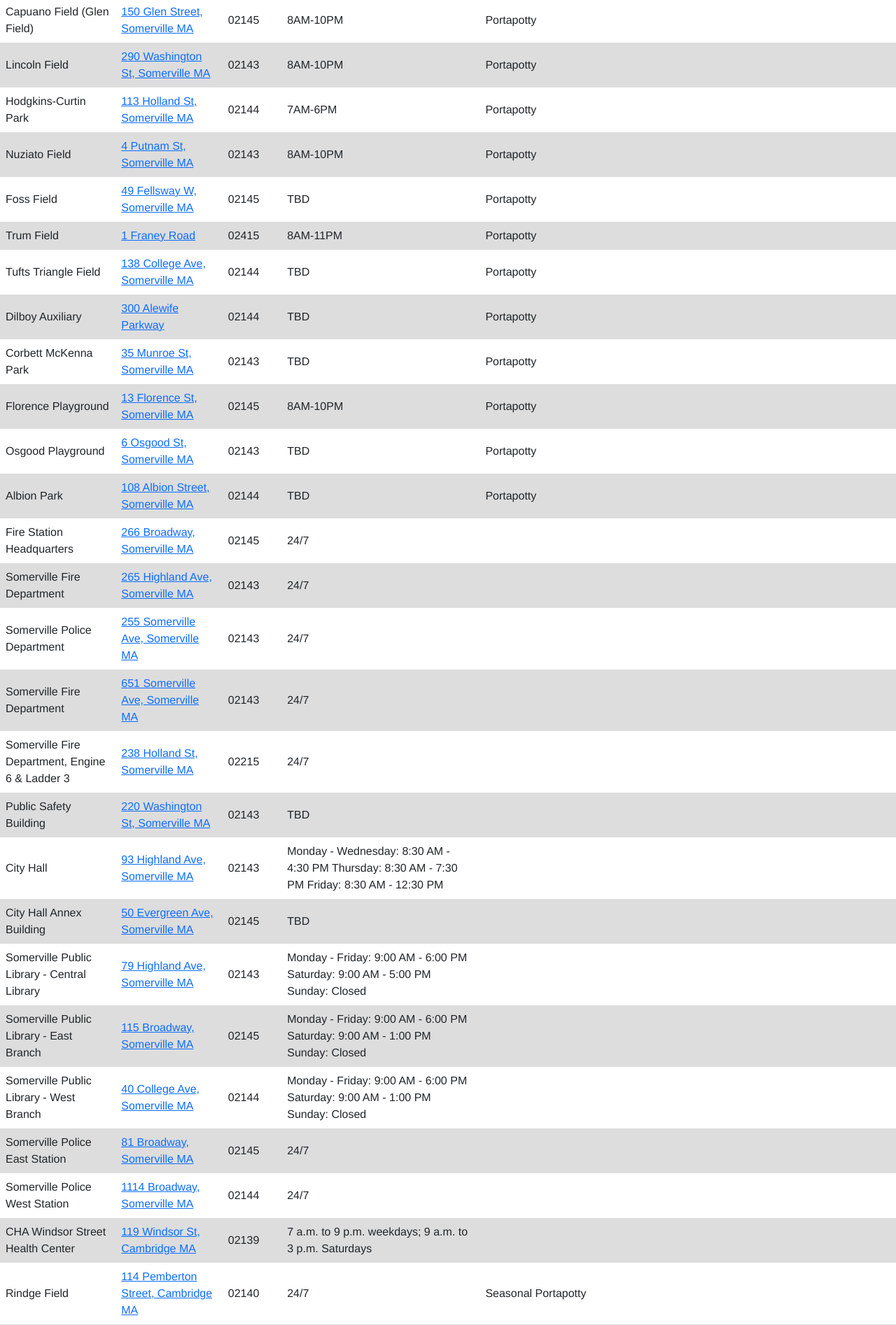
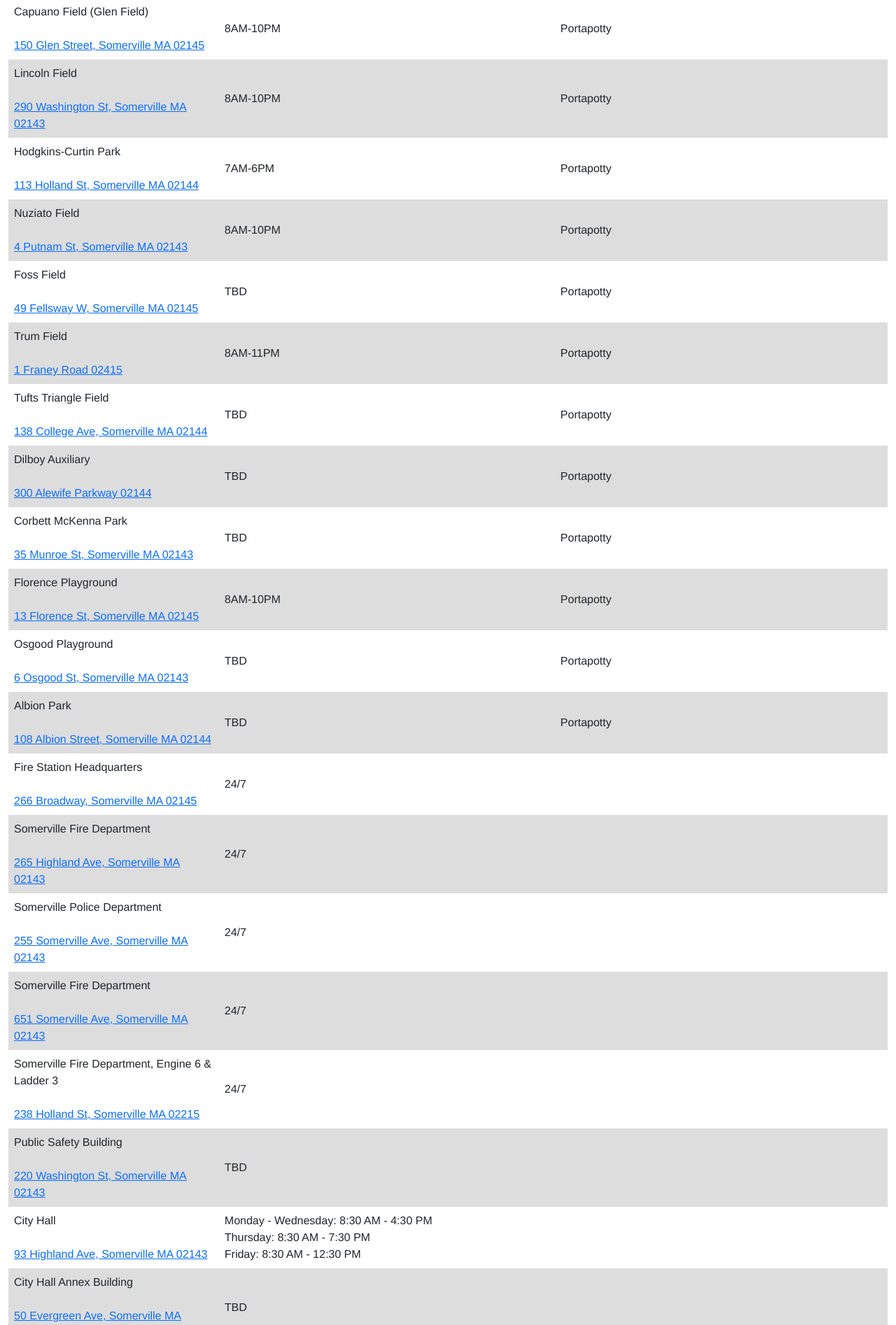
Before and after one commit to amithsaligrama/bathroomaccess, a Django app: page / in a window 1280 px wide. Shown: the part 677-2571 px from the top of the page at 70% size. Run offline with Django 3.2, Linux system fonts and the light colour scheme; data comes from the database, SQL or seed files in the repository; some libraries are stand-ins or nearby versions.

Commit message:
Tweaks for mobile usability

```diff
--- a/bathroom_map/templates/map.html
+++ b/bathroom_map/templates/map.html
@@ -2,7 +2,7 @@
 <!doctype html>
 <html lang="en">
 <head>
-  <title>Markers Map</title>
+  <title>Bathroom Access</title>
   <meta name="viewport" content="width=device-width, initial-scale=1.0">
   <link rel="stylesheet" type="text/css" href="{% static 'map.css' %}">
   <link rel="stylesheet" type="text/css" href="https://unpkg.com/leaflet@1.7.1/dist/leaflet.css">
@@ -21,7 +21,6 @@
   <script>
     function render(m) {
       var ret = "<h3>" + m.name + "</h3><br><b>Address</b>: <a target=\"_blank\" href=\"https://www.google.com/maps/search/?api=1&query=" + m.latitude + "%2C" + m.longitude + "\">" + m.address + "</a><br><b>Hours</b>: " + m.hours + "<br><b>Remarks</b>: " + m.remarks.replace(/(?:\r\n|\r|\n)/g, '<br>');;
-      console.log(ret);
       return ret;
     }
 
@@ -43,26 +42,23 @@
     {% endif %}
   </script>
 
-  <table>
+  <div class="container-fluid">
+  <table style="table-layout: auto; width: 100%;">
     <tr>
-      <th>Name</th>
-      <th>Address</th>
-      <th>Zip&nbspCode</th>
+      <th>Name and address</th>
       <th>Hours</th>
       <th>Remarks</th>
     </tr>
     <tbody>
       {% for pl in markers %}
       <tr>
-        <td>{{pl.fields.name}}</td>
-        <td><a href="https://www.google.com/maps/search/?api=1&query={{pl.fields.latitude}},{{pl.fields.longitude}}" target="_blank">{{pl.fields.address}}</a></td>
-        <td>{{pl.fields.zip}}</td>
-        <td>{{pl.fields.hours}}</td>
-        <td>{{pl.fields.remarks}}</td>
+        <td>{{pl.fields.name}}<br><br><a href="https://www.google.com/maps/search/?api=1&query={{pl.fields.latitude}},{{pl.fields.longitude}}" target="_blank">{{pl.fields.address}} {{pl.fields.zip}}</a></td>
+        <td style="white-space: pre-line">{{pl.fields.hours}}</td>
+        <td style="white-space: pre-line">{{pl.fields.remarks}}</td>
       </tr>
       {% endfor %}
     </tbody>
   </table>
-
+  </div>
 </body>
 </html>
```
